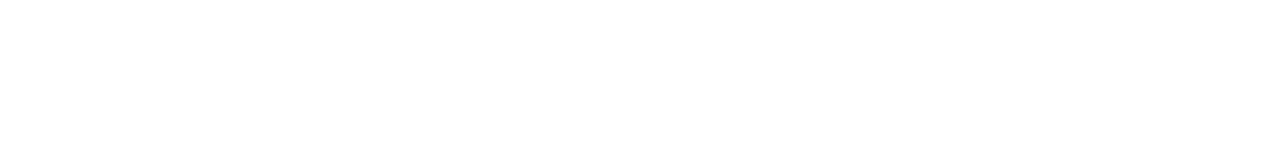
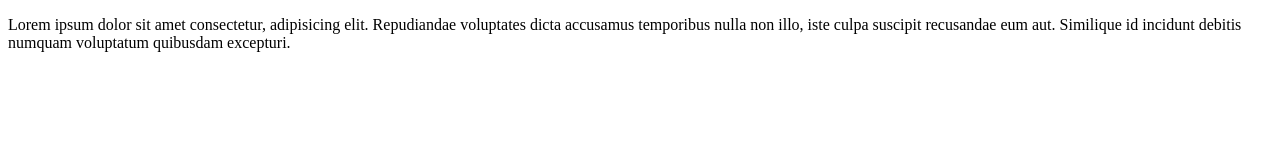
Before and after one commit to andresyanquenw/git-commands, a plain HTML site: page index.html in a window 1280 px wide. Drawn offline with Linux system fonts and the light colour scheme.

Commit message:
Add description

```diff
--- a/index.html
+++ b/index.html
@@ -6,6 +6,6 @@
     <title>Document</title>
 </head>
 <body>
-
+        <p> Lorem ipsum dolor sit amet consectetur, adipisicing elit. Repudiandae voluptates dicta accusamus temporibus nulla non illo, iste culpa suscipit recusandae eum aut. Similique id incidunt debitis numquam voluptatum quibusdam excepturi.</p>
 </body>
 </html>
```
